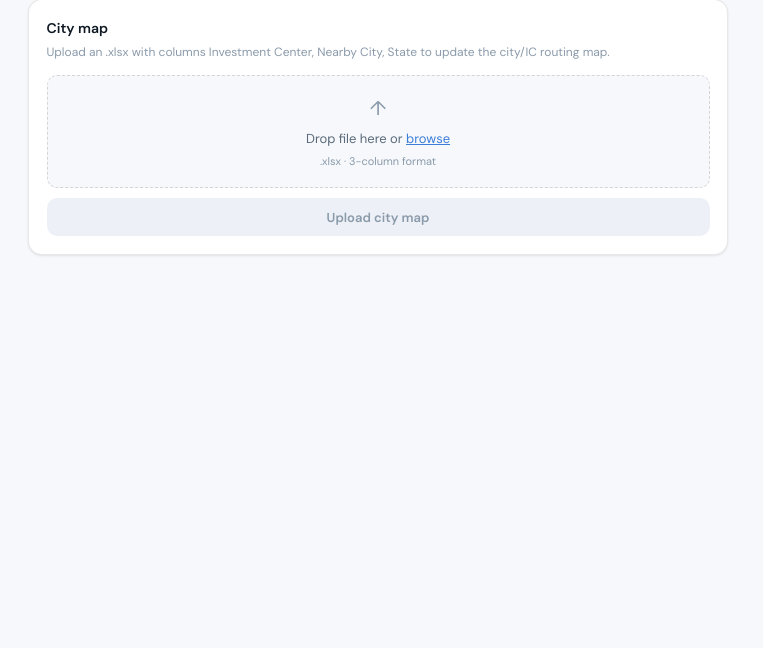
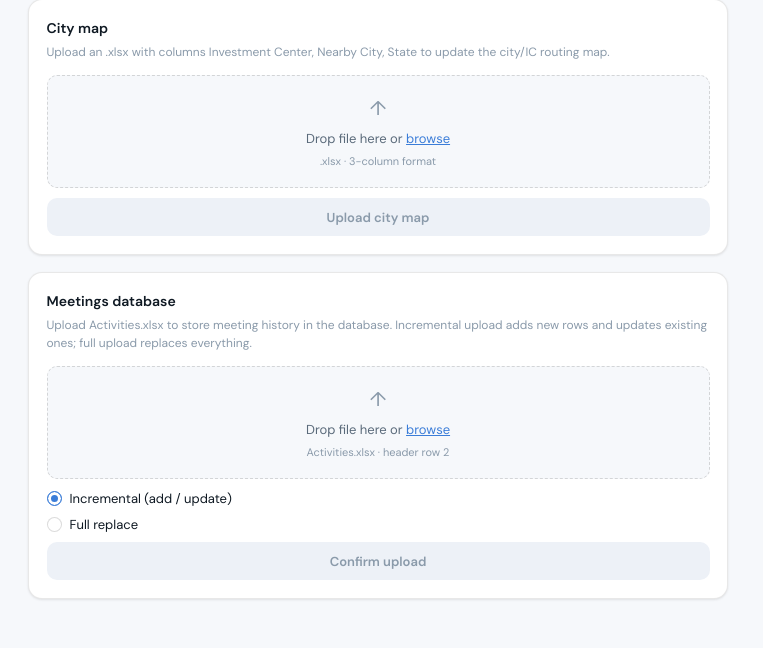
Before and after one commit to rbrinberg123/ndr-launch, a Flask app: page /admin in a window 1280 px wide. Shown: the part 423-1071 px from the top of the page, without its empty margins (0-763 px from the left). Before the commit the page ends 679 px from the top, so only its background shows below. Run offline with Flask 3, Linux system fonts and the light colour scheme; the visitor is signed in with stand-in values (Sample User, id 1).

Commit message:
Add files via upload

```diff
--- a/templates/admin.html
+++ b/templates/admin.html
@@ -18,6 +18,8 @@
   </div>
 
   <div class="admin-grid">
+
+    <!-- CDF Taxonomy -->
     <div class="admin-card">
       <div class="admin-card-title">CDF taxonomy</div>
       <div class="admin-card-sub">Upload a new CDFs.xlsx to update all picker values and AI guidance. Format: 3 columns — Field Type · Value · Description.</div>
@@ -31,6 +33,7 @@
       <div id="taxonomy-result" class="result-msg hidden"></div>
     </div>
 
+    <!-- City map -->
     <div class="admin-card">
       <div class="admin-card-title">City map</div>
       <div class="admin-card-sub">Upload an .xlsx with columns Investment Center, Nearby City, State to update the city/IC routing map.</div>
@@ -43,6 +46,30 @@
       <button class="admin-action-btn" id="upload-citymap-btn" disabled>Upload city map</button>
       <div id="citymap-result" class="result-msg hidden"></div>
     </div>
+
+    <!-- Meetings database -->
+    <div class="admin-card">
+      <div class="admin-card-title">Meetings database</div>
+      {% if db_configured %}
+      <div class="admin-card-sub">Upload Activities.xlsx to store meeting history in the database. Incremental upload adds new rows and updates existing ones; full upload replaces everything.</div>
+      <div class="admin-upload-zone" id="meetings-zone">
+        <div class="upload-icon">↑</div>
+        <div class="upload-hint">Drop file here or <label for="meetings-file" class="inline-link">browse</label></div>
+        <div class="upload-formats">Activities.xlsx · header row 2</div>
+        <input type="file" id="meetings-file" accept=".xlsx,.xls" hidden>
+      </div>
+      <div class="radio-stack" style="margin: 8px 0;">
+        <label class="radio-row"><input type="radio" name="upload_type" value="incremental" checked><span class="radio-custom"></span><span class="radio-label">Incremental (add / update)</span></label>
+        <label class="radio-row"><input type="radio" name="upload_type" value="full"><span class="radio-custom"></span><span class="radio-label">Full replace</span></label>
+      </div>
+      <div id="meetings-preview" class="result-msg hidden" style="margin-bottom:8px"></div>
+      <button class="admin-action-btn" id="confirm-meetings-btn" disabled>Confirm upload</button>
+      <div id="meetings-result" class="result-msg hidden"></div>
+      {% else %}
+      <div class="admin-card-sub" style="color:var(--text-muted)">DATABASE_URL is not configured. Set this environment variable in Render to enable the meetings database.</div>
+      {% endif %}
+    </div>
+
   </div>
   {% endif %}
 </div>
```
Also changed, not shown: templates/index.html (+54 -5 lines).
